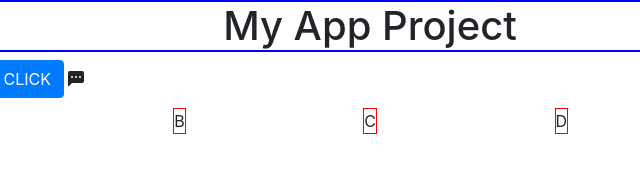
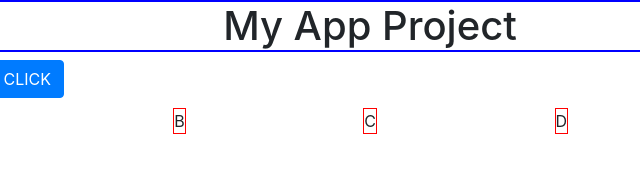
Before and after one commit to Nowfel2k/nabeel-demo, a plain HTML site: page index.html in a window 1280 px wide. Shown: the full height of the page, 270-910 px from the left. Drawn offline with nearby package versions, Linux system fonts and the light colour scheme.

Commit message:
icon remove

```diff
--- a/index.html
+++ b/index.html
@@ -17,19 +17,7 @@
     <h1>My App Project</h1>
     <input type="text" />
     <button class="btn btn-primary" onclick="run()">CLICK</button>
-    <svg
-      width="1em"
-      height="1em"
-      viewBox="0 0 16 16"
-      class="bi bi-chat-left-dots-fill"
-      fill="currentColor"
-      xmlns="http://www.w3.org/2000/svg"
-    >
-      <path
-        fill-rule="evenodd"
-        d="M0 2a2 2 0 0 1 2-2h12a2 2 0 0 1 2 2v8a2 2 0 0 1-2 2H4.414a1 1 0 0 0-.707.293L.854 15.146A.5.5 0 0 1 0 14.793V2zm5 4a1 1 0 1 1-2 0 1 1 0 0 1 2 0zm4 0a1 1 0 1 1-2 0 1 1 0 0 1 2 0zm3 1a1 1 0 1 0 0-2 1 1 0 0 0 0 2z"
-      />
-    </svg>
+
     <div class="container">
       <div class="item">A</div>
       <div class="item">B</div>
@@ -37,6 +25,8 @@
       <div class="item">D</div>
       <div class="item">E</div>
     </div>
+
+    <!-- code blocks - C, C++   -->
   </body>
 
   <script src="index.js"></script>
```
